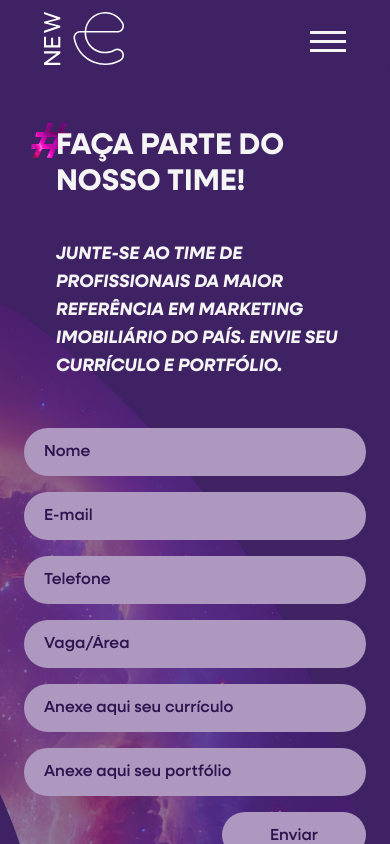
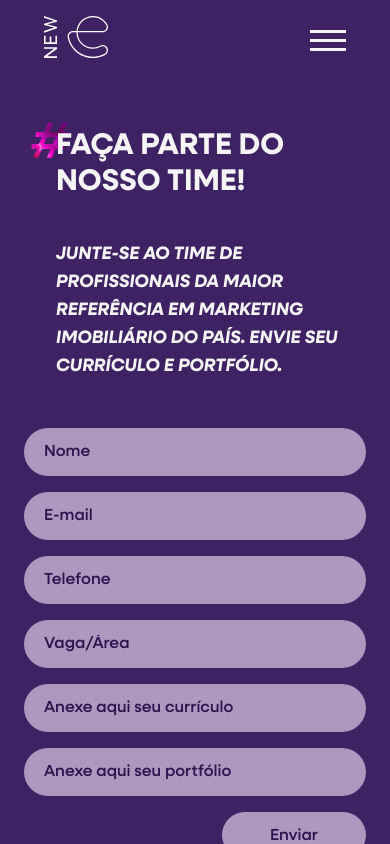
Before and after one commit to agencia-newe/site, a Next.js app: page /carreiras in a window 390 px wide. Shown: the top 844 px of the page. Built offline with nearby package versions, Linux system fonts and the light colour scheme.

Commit message:
fix: layout fix

```diff
--- a/src/app/carreiras/page.tsx
+++ b/src/app/carreiras/page.tsx
@@ -69,7 +69,7 @@ export default function Carreiras() {
     <section className={`relative lg:py-32 pt-32 pb-20 bg-purple`}>
       <Header className="z-40" />
       <div className="fixed top-0 w-full h-[93px] bg-purple z-30 rounded-b-4xl" />
-      <Image src="/images/galaxa-contato.png" alt="galaxia" width={380} height={855} className="absolute bottom-0 opacity-50 lg:opacity-100 left-0 z-0" data-aos="fade-right" />
+      <Image src="/images/galaxa-contato.png" alt="galaxia" width={380} height={855} className="absolute bottom-0 max-w-1/3 lg:max-w-full left-0 z-0" data-aos="fade-right" />
       <Image src="/images/planeta-2.svg" alt="galaxia" width={300} height={300} className="absolute top-[50%] translate-y-[-50%] z-0 hidden lg:block" data-aos="fade-down" data-aos-delay="500" />
       <div className="container z-10 relative">
         <div className="text-white flex flex-col items-center ml-8 sm:ml-0 gap-10 lg:gap-14 mb-12 lg:mb-24">
--- a/src/components/Header.tsx
+++ b/src/components/Header.tsx
@@ -15,9 +15,9 @@ export default function Header({className}: Readonly<{className?: string}>) {
   return (
     <header className={`${className} fixed w-full top-0`}>
       <div className="container">
-        <div className="w-full lg:pt-5 pt-3 px-5 lg:px-0 flex justify-between items-center">
+        <div className="w-full lg:pt-5 pt-4 px-5 lg:px-0 flex justify-between items-center">
           <Link href={"/"} title="Home">
-            <Image src={"/images/logo-branco.svg"} alt="Logo Newe" priority width={80} height={53} />
+            <Image src={"/images/logo-branco.svg"} alt="Logo Newe" priority width={80} height={53} className="max-w-16 lg:max-w-full" />
           </Link>
 
           <nav className="text-white lg:flex items-center gap-8 uppercase font-neulis-regular hidden">
--- a/src/components/Universe.tsx
+++ b/src/components/Universe.tsx
@@ -71,7 +71,7 @@ export default function Universe({className}: Readonly<{className?: string}>) {
                             </div>
 
                             {/* Mobile */}
-                            <div className="container lg:hidden gap-10 flex flex-col items-center">
+                            <div className="container lg:hidden flex flex-col items-center">
                               <div className="relative">
                                 <Image src={planet.image} alt={planet.alt} width={500} height={500} />
                                 <div className="absolute bottom-0 left-0 right-0 mx-auto h-20 md:h-28 w-0.5 bg-white" />
@@ -99,7 +99,7 @@ export default function Universe({className}: Readonly<{className?: string}>) {
                             </div>
 
                             {/* Mobile */}
-                            <div className="container lg:hidden gap-10 flex flex-col items-center">
+                            <div className="container lg:hidden flex flex-col items-center">
                               <div className="relative">
                                 <Image src={planet.image} alt={planet.alt} width={500} height={500} />
                                 <div className="absolute bottom-0 left-0 right-0 mx-auto h-16 md:h-20 w-0.5 bg-white" />
```
